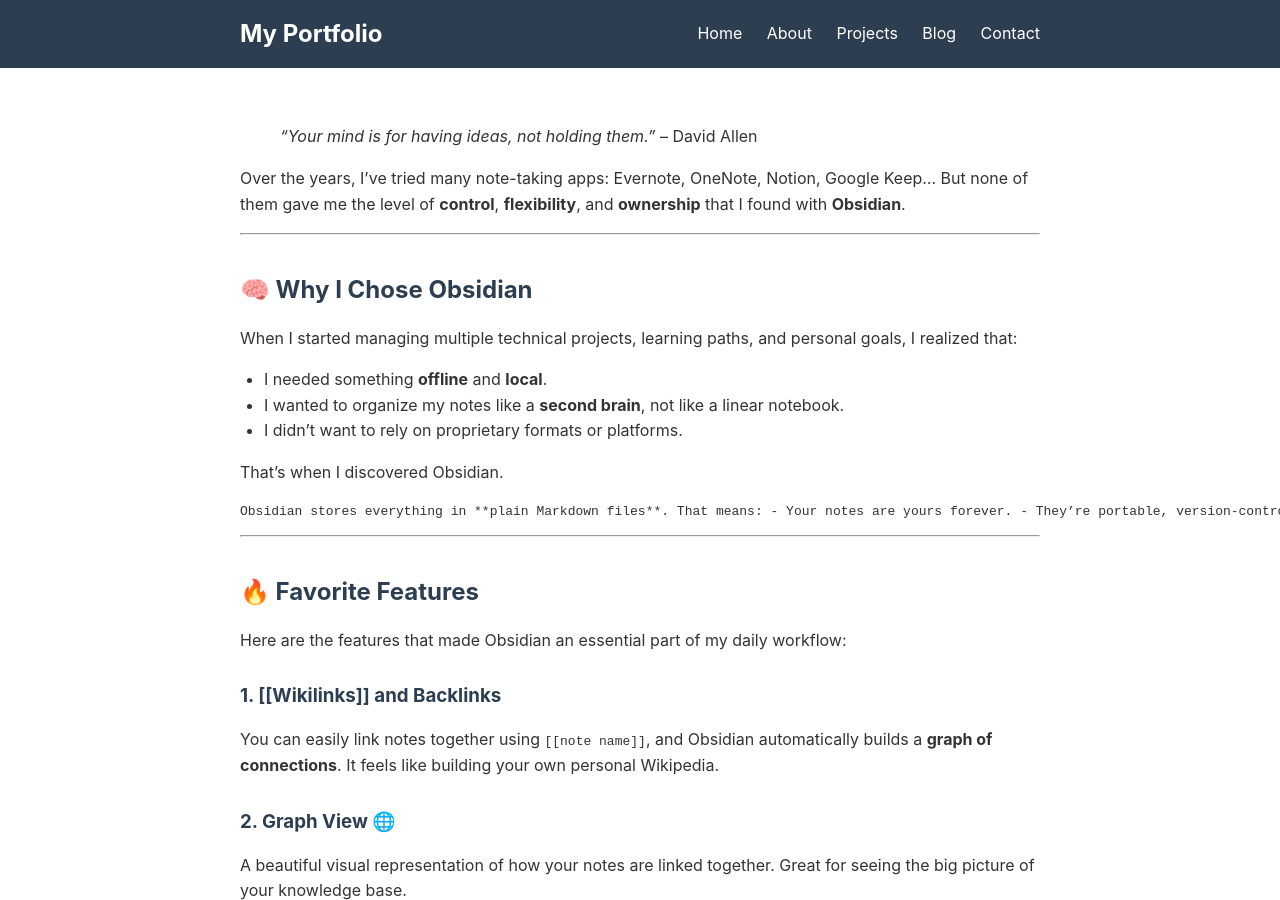
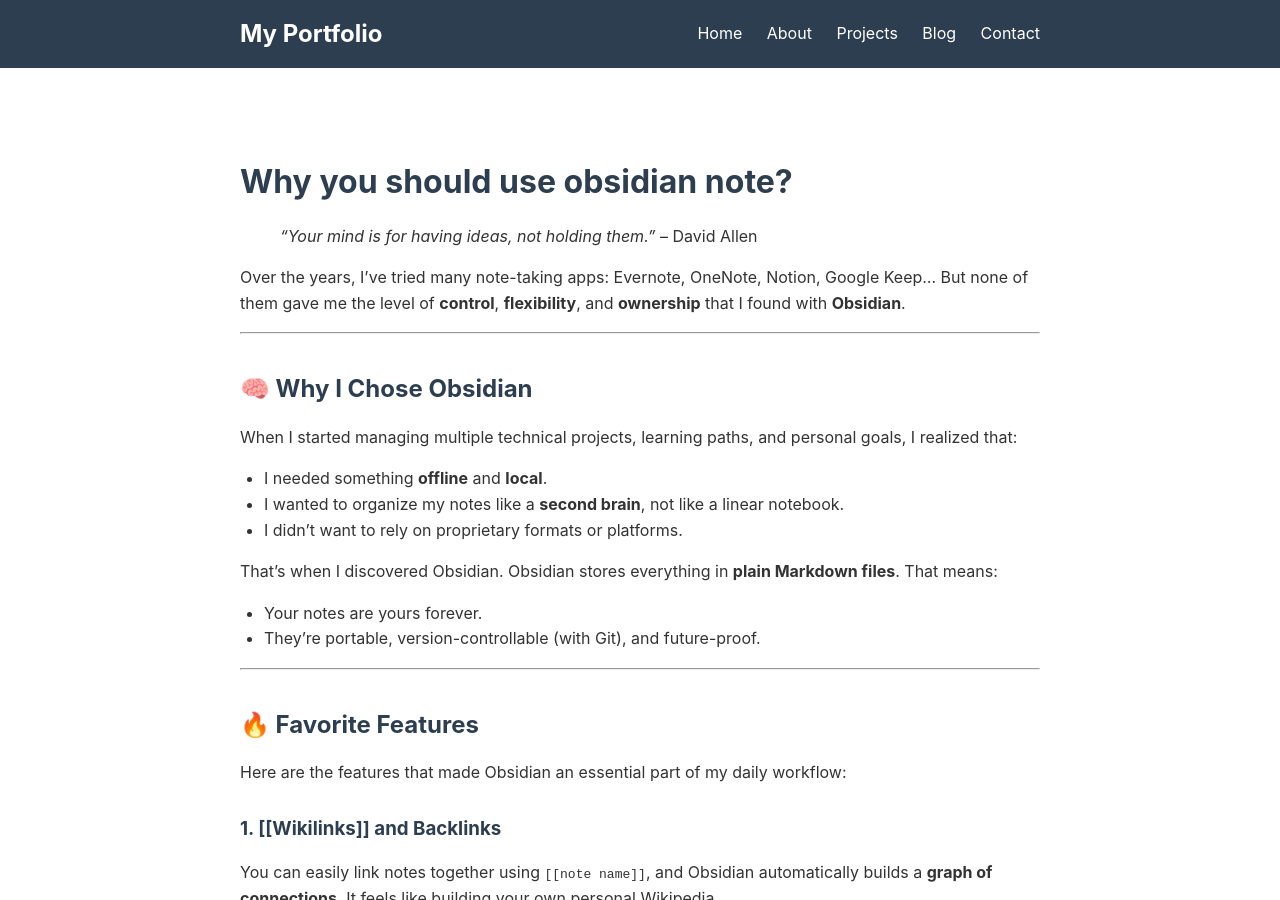
Before and after one commit to Ahpatsum15/Ahpatsum15.github.io, a Jekyll site: the page built from _posts/2025-08-05-Why-I-use-Obsidian-Notes.md, in a window 1280 px wide and 900 px high. Built offline with Jekyll 4.4.1, drawn with Linux system fonts in a browser that asks for light colours; a script that is not in the unit is left out; some of the changed text lies outside the part shown.

Commit message:
Update 2025-08-05-Why-I-use-Obsidian-Notes.md

```diff
--- a/_posts/2025-08-05-Why-I-use-Obsidian-Notes.md
+++ b/_posts/2025-08-05-Why-I-use-Obsidian-Notes.md
@@ -8,6 +8,8 @@
   - obsidian
   - note-taking
 ---
+# Why you should use obsidian note?
+
 > *“Your mind is for having ideas, not holding them.”* – David Allen
 
 Over the years, I’ve tried many note-taking apps: Evernote, OneNote, Notion, Google Keep... But none of them gave me the level of **control**, **flexibility**, and **ownership** that I found with **Obsidian**.
@@ -23,8 +25,8 @@
 - I didn’t want to rely on proprietary formats or platforms.
 
 That’s when I discovered Obsidian.
+  Obsidian stores everything in **plain Markdown files**. That means:
 
-	Obsidian stores everything in **plain Markdown files**. That means:
 - Your notes are yours forever.
 - They’re portable, version-controllable (with Git), and future-proof.
 
@@ -75,7 +77,7 @@
 
 ## 🧠 Further links
 
-For further information, you can refer to a lot of videos out there, my favourite is this one [Obsidian: The King of Learning Tools ][https://www.youtube.com/watch?v=hSTy_BInQs8&t=5s&ab_channel=Odysseas]
+For further information, you can refer to a lot of videos out there, my favourite is this one [Obsidian: The King of Learning Tools](https://www.youtube.com/watch?v=hSTy_BInQs8&t=5s&ab_channel=Odysseas)
 
 
 Mustapha EL BOUAZAOUI.
```
